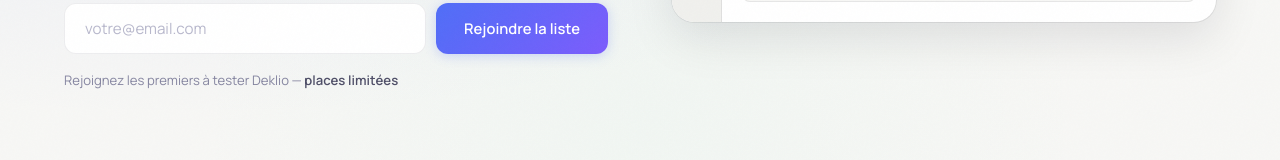
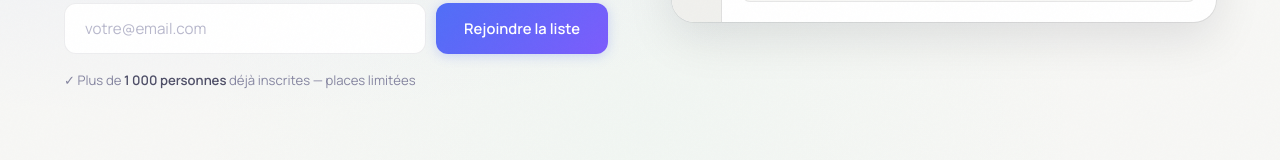
Before and after one commit to ErwanMouras/erwanmouras.github.io, a website: page index.html in a window 1280 px wide. Shown: the part 592-752 px from the top of the page. Drawn offline with nearby package versions, Linux system fonts and the light colour scheme.

Commit message:
feat: ajouter compteur de préinscrits dans le hero (closes #3)

```diff
--- a/index.html
+++ b/index.html
@@ -1394,7 +1394,7 @@
           <div class="form-success">
             <span>&#10003;</span> Vous êtes sur la liste. Le déclic approche.
           </div>
-          <p class="hero-proof">Rejoignez les premiers à tester Deklio — <strong>places limitées</strong></p>
+          <p class="hero-proof">&#10003; Plus de <strong>1 000 personnes</strong> déjà inscrites — places limitées</p>
         </div>
         <div class="hero-visual">
           <div class="mockup-card">
```
